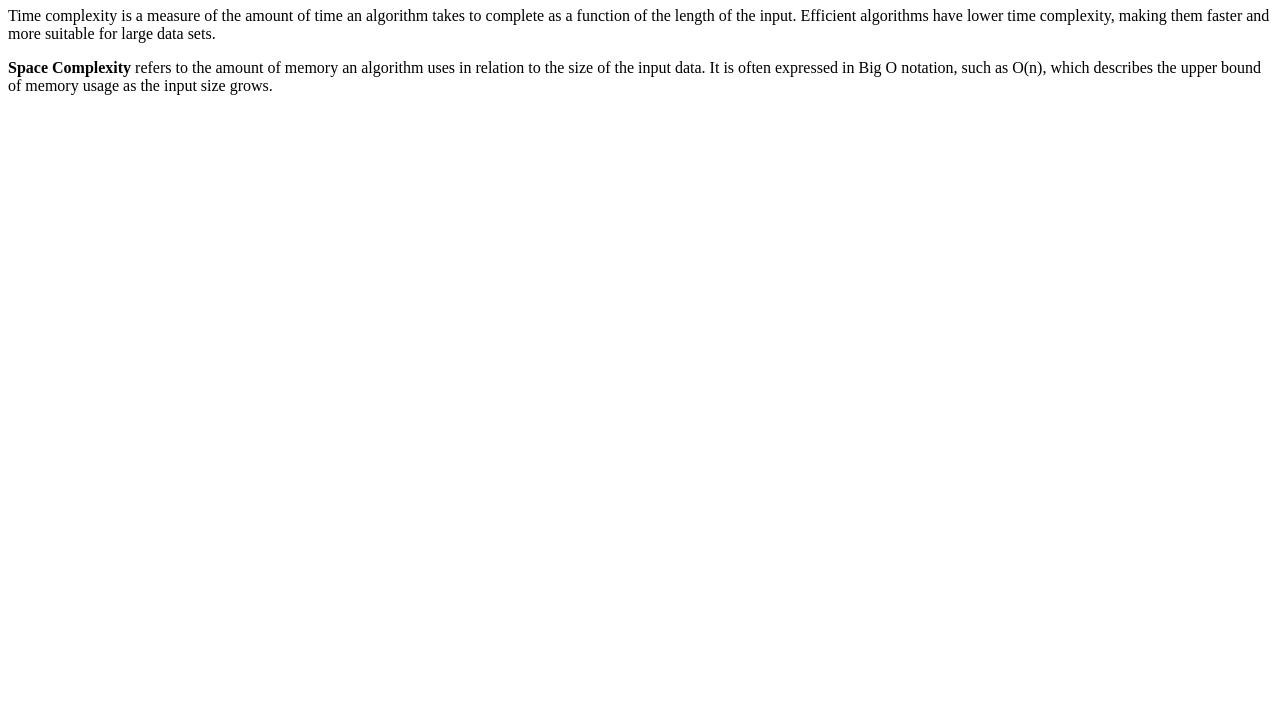
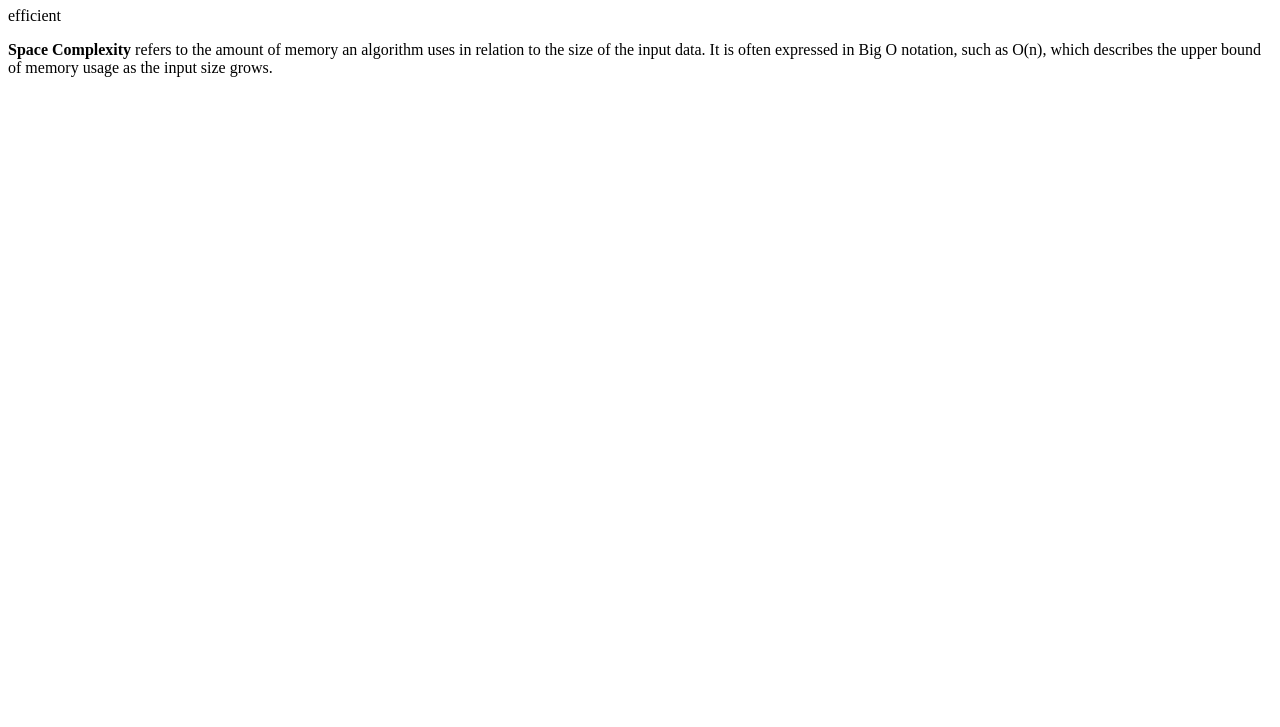
Before and after one commit to acciojob/time-and-space-complexity-abhisingh3960, a website: page main.html in a window 1280 px wide. Shown: the part 73-800 px from the top of the page. Drawn offline with Linux system fonts and the light colour scheme.

Commit message:
created a submission

```diff
--- a/main.html
+++ b/main.html
@@ -5,7 +5,7 @@
 </head>
 <body>
     <h1>Understanding Time and Space Complexity</h1>
-    <p>Time complexity is a measure of the amount of time an algorithm takes to complete as a function of the length of the input. Efficient algorithms have lower time complexity, making them faster and more suitable for large data sets.</p>
+    <p>efficient</p>
     <p><b>Space Complexity</b> refers to the amount of memory an algorithm uses in relation to the size of the input data. It is often expressed in Big O notation, such as O(n), which describes the upper bound of memory usage as the input size grows.</p>
 </body>
 </html>
```
